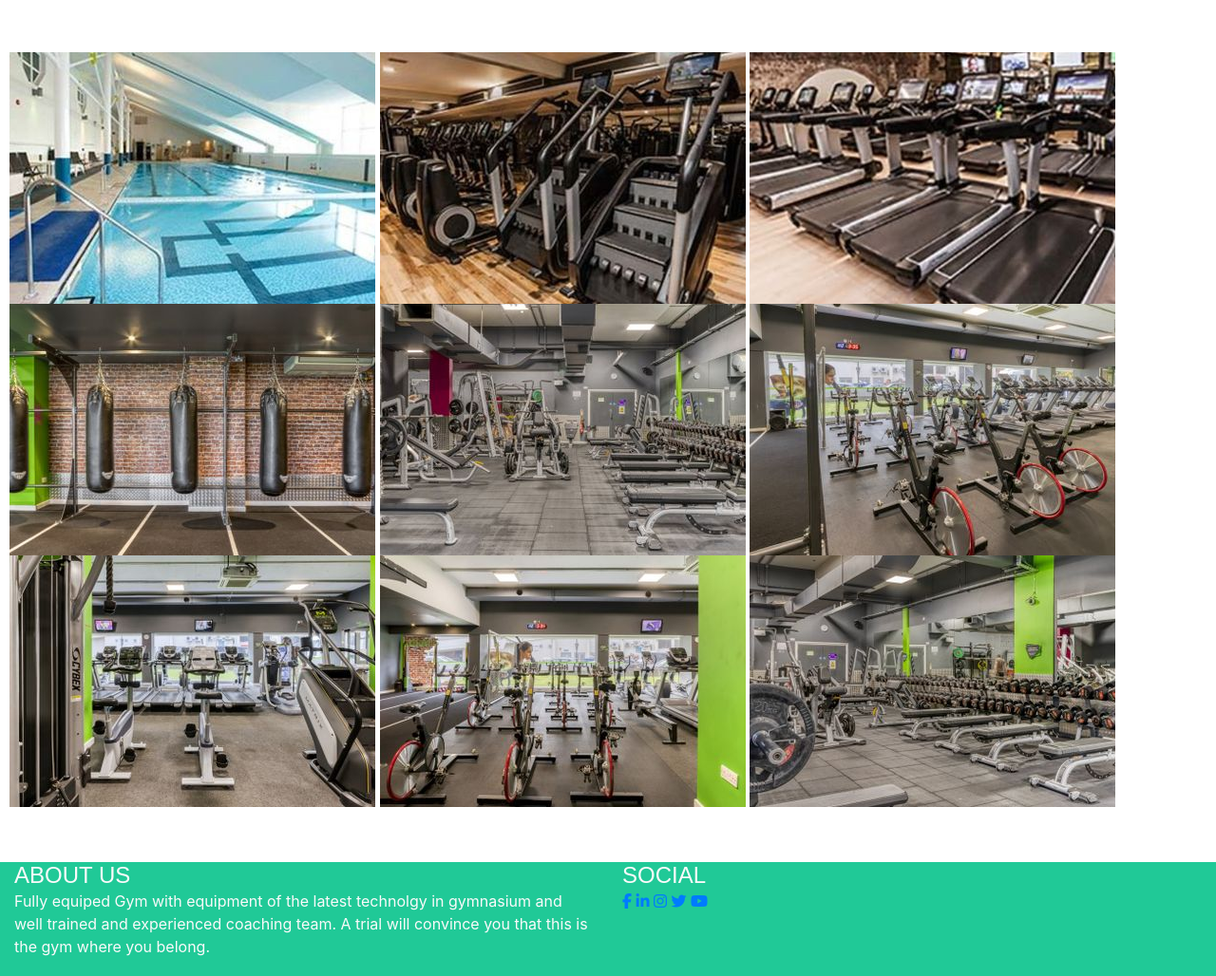
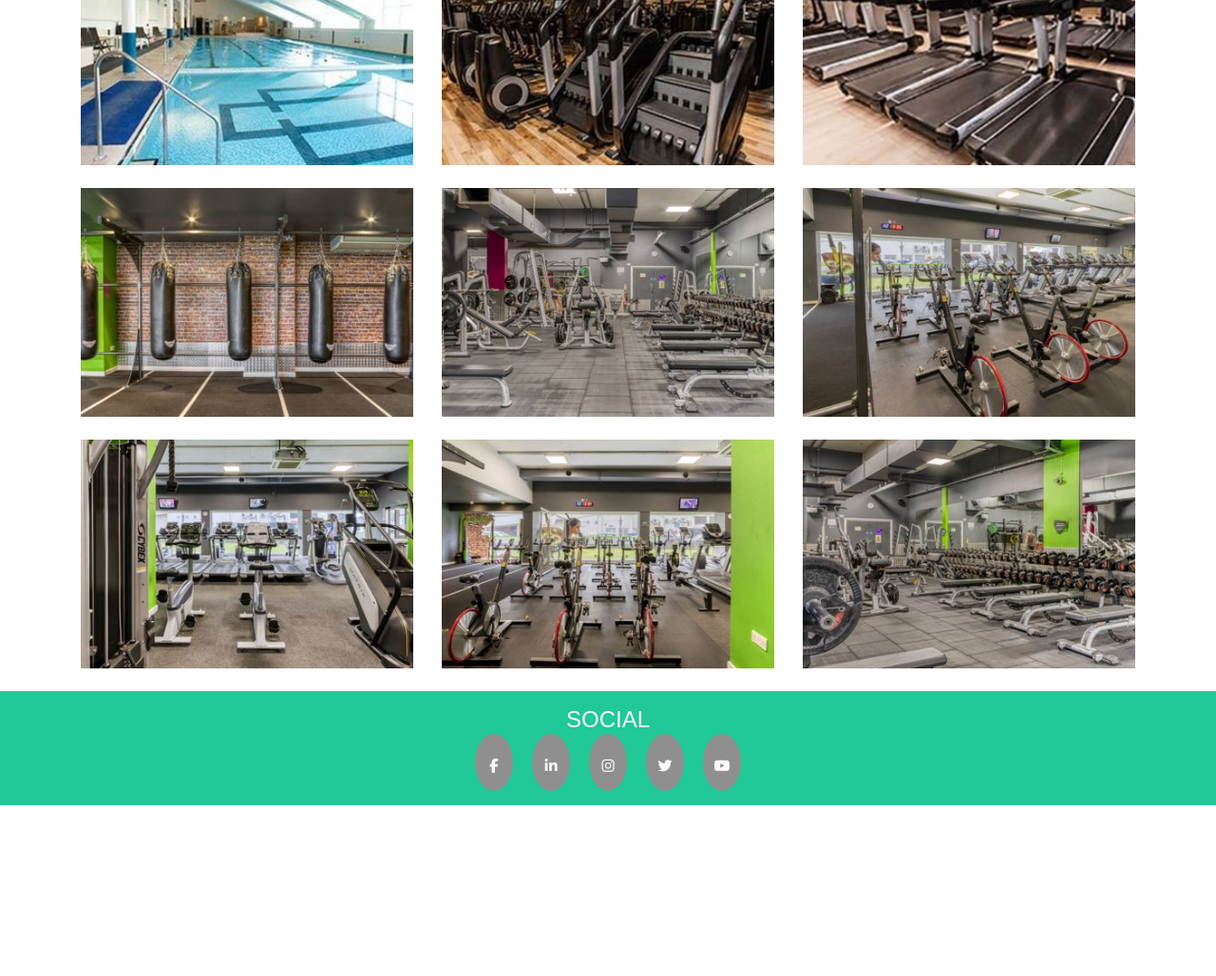
Before and after one commit to Code-Institute-Submissions/oakerele-web-My-first-milestone-project, a plain HTML site: page gallery.html in a window 1280 px wide. Shown: the part 307-1335 px from the top of the page at 95% size. After the commit the page ends 1155 px from the top, so only its background shows below. Drawn offline with nearby package versions, Linux system fonts and the light colour scheme; a web font is replaced by a local one.

Commit message:
amended facilities and gallery pages

```diff
--- a/gallery.html
+++ b/gallery.html
@@ -1,5 +1,5 @@
 <!DOCTYPE html>
-<html lang="en">
+<html lang="en" class="h-100">
 <head>
     <meta charset="UTF-8">
     <meta name="viewport" content="width=device-width, initial-scale=1.0">
@@ -9,21 +9,19 @@
     <link rel="stylesheet" href="https://cdnjs.cloudflare.com/ajax/libs/hover.css/2.3.1/css/hover-min.css">
     <script src="https://kit.fontawesome.com/abdd321d26.js" crossorigin="anonymous"></script>
     <link rel="stylesheet" href="master/css/style.css">
+    <link href="sticky-footer.css" rel="stylesheet">
     <title>Gym</title>
 </head>
-<body>
-    <header>
-        <div class="row no-gutters">
+<body class="d-flex flex-column h-100">
+    <header class="container-fluid">
+        <div class="row no-gutters" style="
+        /* height: 240px; */
+        /* display: flex; */">
             <a href="index.html" class="col-md-4 logo"></a>
             <div class="col-md-8">
                 <div class="row no-gutters">
-                    <div class="d-none d-md-block">
-                        <button class="btn btn-success btn-lg" data-toggle="modal" data-target="#signUpModal">Sign In / Register</button>
-                    </div>
-                </div>
-                <div class="row no-gutters">
                     <div class="col">
-                        <ul id="nav" class="list-inline menucontainer">
+                        <ul id="nav" class="list-inline menucontainer" style="margin: 0 auto;">
                             <li class="col-6 col-sm-3 ui-menu-color-home list-inline-item menuitem">
                                 <a href="index.html" class="hvr-sweep-to-top"><i class="fa fa-home" aria-hidden="true"></i><span>Home</span></a>
                             </li>
@@ -34,78 +32,51 @@
                                 <a href="gallery.html" class="hvr-sweep-to-top"><i class="fa fa-image" aria-hidden="true"></i><span>Gallery</span></a>
                             </li>
                             <li class="col-6 col-sm-3 ui-menu-color-contact-us list-inline-item menuitem">
-                                <a href="contact.html" class="hvr-sweep-to-top"><i class="fa fa-comment-o" aria-hidden="true"></i><span>Contact Us</span></a>
+                                <a href="#contact" class="hvr-sweep-to-top"><i class="fa fa-comment-o" aria-hidden="true"></i><span>Contact Us</span></a>
                             </li>
                         </ul>
                     </div>
                 </div>
-
             </div>
         </div>
     </header>
-    <section class="container-fluid" style="padding: 10px 10px;">
+    <main role="main" class="flex-shrink-0" >
+    <section class="container">
         <div class="row">
-            <div class="col-md-12 my-5">
-                <div class="media">
-                    <div class="d-none d-sm-block" style="display: block; margin-left: auto; margin-right: auto;">
-                        <img src="master/images/1506073356100383.jpg" alt="">
-                        <img src="master/images/1506073346100383.jpg" alt="">
-                        <img src="master/images/1506073358100383.jpg" alt="">
-                        <img src="master/images/157312725210113.jpg" alt="">
-                        <img src="master/images/157312725610113.jpg" alt="">
-                        <img src="master/images/157312724810113.jpg" alt="">
-                        <img src="master/images/157312722810113.jpg" alt="">
-                        <img src="master/images/157312724310113.jpg" alt="">
-                        <img src="master/images/157312726110113.jpg" alt="">
+            <img src="master/images/1506073356100383.jpg" alt class="col-sm-12 col-md-4 mb-4">
+            <img src="master/images/1506073346100383.jpg" alt class="col-sm-12 col-md-4 mb-4">
+            <img src="master/images/1506073358100383.jpg" alt class="col-sm-12 col-md-4 mb-4">
+            <img src="master/images/157312725210113.jpg" alt class="col-sm-12 col-md-4 mb-4">
+            <img src="master/images/157312725610113.jpg" alt class="col-sm-12 col-md-4 mb-4">
+            <img src="master/images/157312724810113.jpg" alt class="col-sm-12 col-md-4 mb-4">
+            <img src="master/images/157312722810113.jpg" alt class="col-sm-12 col-md-4 mb-4">
+            <img src="master/images/157312724310113.jpg" alt class="col-sm-12 col-md-4 mb-4">
+            <img src="master/images/157312726110113.jpg" alt class="col-sm-12 col-md-4 mb-4">
+         </div>
+    </section>
+    </main>
+    <footer class="footer mt-auto py-3">
+        <div class="container">
+            <div class="col-sm-6 offset-sm-3">
+                <h4 class="uppercase general-sub" style="text-align: center;">Social</h4>
+                    <div style="display: flex;
+                    justify-content: center;">
+                        <a target="_blank" href="#">
+                            <i class="fa fa-facebook social-icon" aria-hidden="true"></i>
+                        </a>
+                        <a target="_blank" href="#">
+                            <i class="fa fa-linkedin social-icon" aria-hidden="true"></i>
+                        </a>
+                        <a target="_blank" href="#">
+                            <i class="fa fa-instagram social-icon" aria-hidden="true"></i>
+                        </a>
+                        <a target="_blank" href="#">
+                            <i class="fa fa-twitter social-icon" aria-hidden="true"></i>
+                        </a>
+                        <a target="_blank" href="#">
+                            <i class="fa fa-youtube social-icon" aria-hidden="true"></i>
+                        </a>
                     </div>
-                </div>
-            </div>
-        </div>
-    </section>
-    <footer class="container-fluid">
-        <div class="row">
-            <div class="col-sm-6">
-                <h4 class="uppercase general-sub">About Us</h4>
-                <p class="inline-block">
-                    Fully equiped Gym with equipment of the latest technolgy in
-                    gymnasium and well trained and experienced coaching team.
-                    A trial will convince you that this is the gym where you belong.
-                </p>
-            </div>
-            <div class="col-sm-6">
-                <h4 class="uppercase general-sub">Social</h4>
-                <ul class="list-inline social-links">
-                    <li class="list-inline-item">
-                        <a target="_blank" href="#">
-                            <i class="fa fa-facebook" aria-hidden="true"></i>
-                            <span class="sr-only">Facebook</span>
-                        </a>
-                    </li>
-                    <li class="list-inline-item">
-                        <a target="_blank" href="#">
-                            <i class="fa fa-linkedin" aria-hidden="true"></i>
-                            <span class="sr-only">Linkedin</span>
-                        </a>
-                    </li>
-                    <li class="list-inline-item">
-                        <a target="_blank" href="#">
-                            <i class="fa fa-instagram" aria-hidden="true"></i>
-                            <span class="sr-only">Instagram</span>
-                        </a>
-                    </li>
-                    <li class="list-inline-item">
-                        <a target="_blank" href="#">
-                            <i class="fa fa-twitter" aria-hidden="true"></i>
-                            <span class="sr-only">Twitter</span>
-                        </a>
-                    </li>
-                    <li class="list-inline-item">
-                        <a target="_blank" href="#">
-                            <i class="fa fa-youtube" aria-hidden="true"></i>
-                            <span class="sr-only">YouTube</span>
-                        </a>
-                    </li>
-                </ul>
             </div>
         </div>
     </footer>
```
Also changed, not shown: contact.html (+8 -13 lines), facilities.html (+25 -50 lines), index.html (+14 -10 lines).
